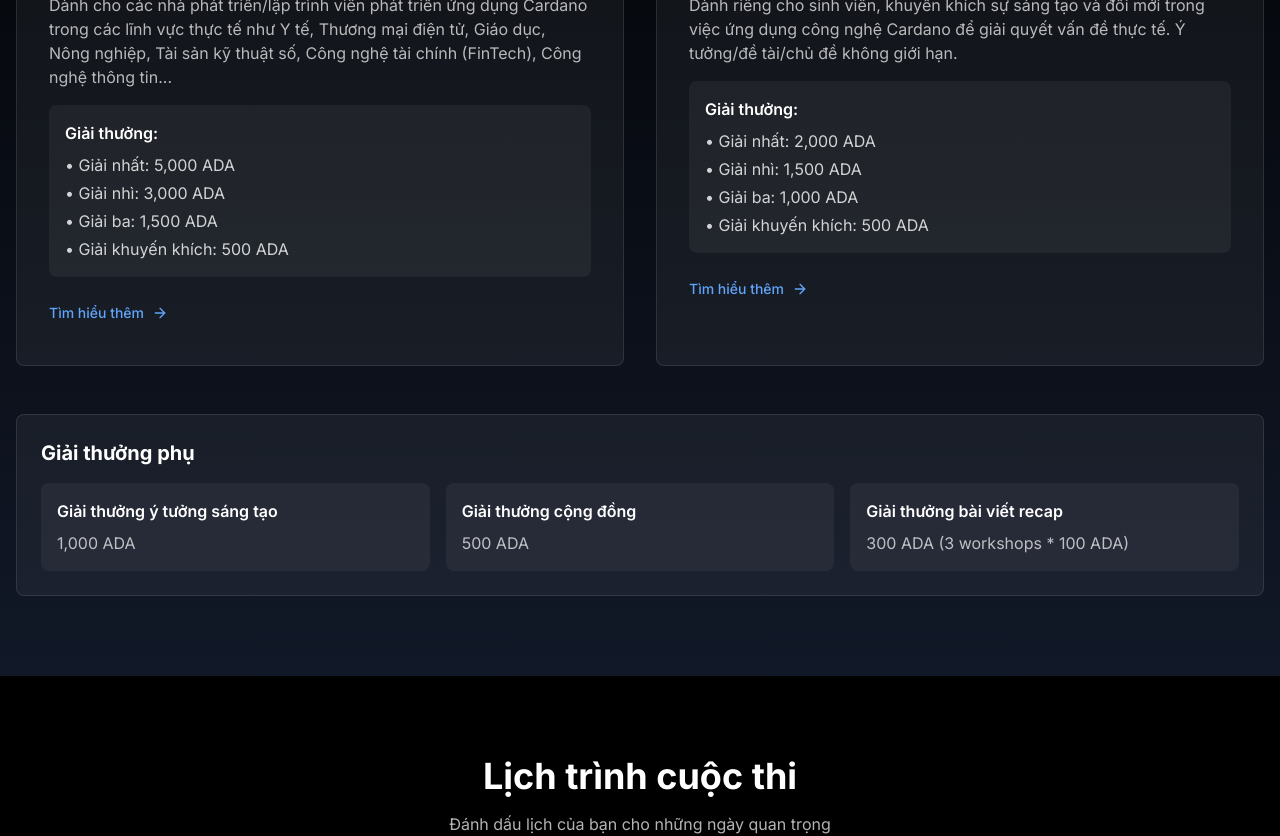
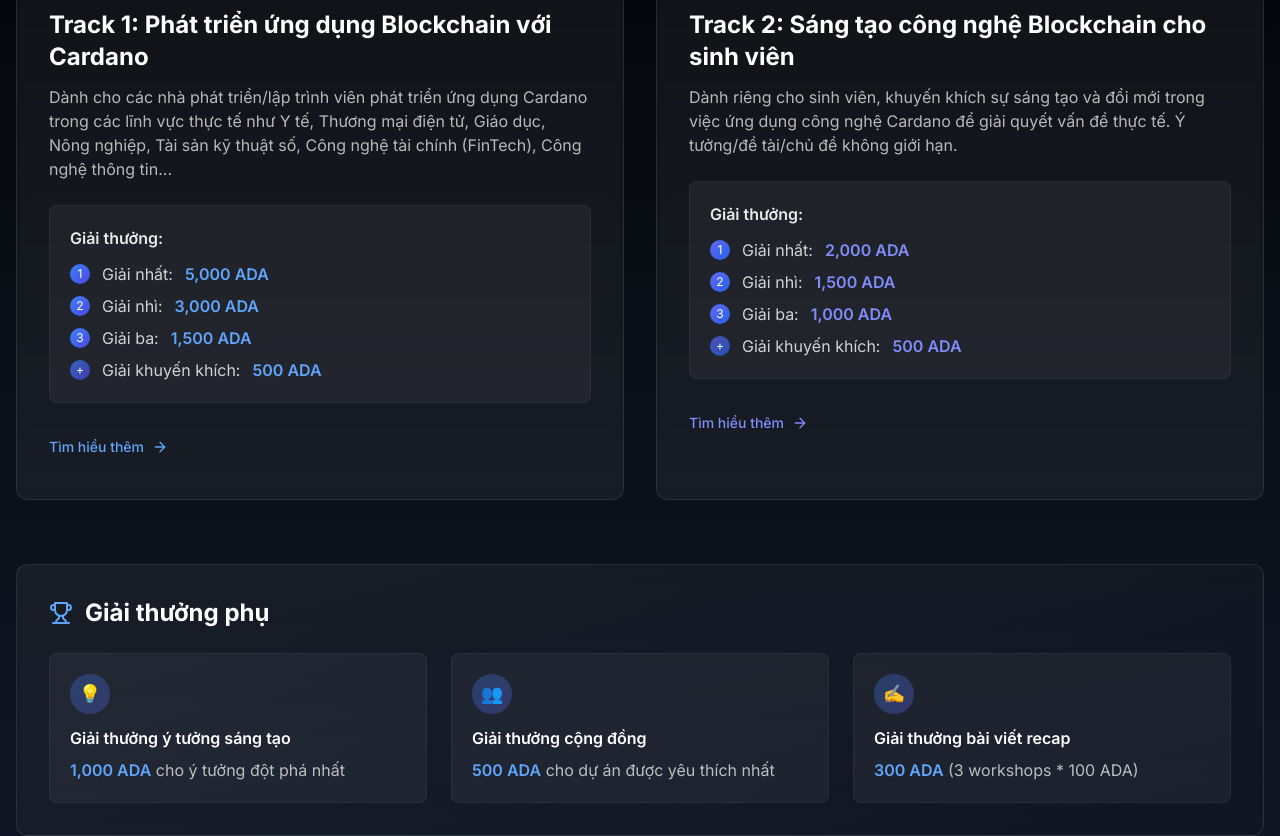
Before and after one commit to ptanh05/web_hackathon, a Next.js app: page / in a window 1280 px wide. Shown: the part 1140-1976 px from the top of the page. Built offline with nearby package versions, Linux system fonts and the light colour scheme.

Commit message:
animation with long dz

```diff
--- a/app/page.tsx
+++ b/app/page.tsx
@@ -100,104 +100,170 @@ export default function Home() {
       <section className="bg-black py-16 relative z-10">
   <div className="container mx-auto px-4">
     <div className="grid grid-cols-1 md:grid-cols-3 gap-8">
-            <div className="bg-white/5 p-6 rounded-lg border border-white/10 backdrop-blur-sm">
-              <div className="w-12 h-12 bg-gradient-to-br from-blue-500 to-indigo-500 rounded-full flex items-center justify-center mb-4">
+      {/* Card 1 */}
+      <div className="bg-white/5 p-6 rounded-lg border border-white/10 backdrop-blur-sm transition-all duration-300 hover:bg-white/10 hover:border-blue-500/50 hover:shadow-[0_0_25px_rgba(59,130,246,0.2)] hover:transform hover:-translate-y-1 group">
+        <div className="w-12 h-12 bg-gradient-to-br from-blue-500 to-indigo-500 rounded-full flex items-center justify-center mb-4 transition-all duration-300 group-hover:scale-110 group-hover:shadow-lg">
           <Calendar className="w-6 h-6 text-white" />
         </div>
-              <h3 className="text-xl font-bold mb-2">Thời gian</h3>
-              <p className="text-white/70">Từ 15/03 đến 31/05/2025, với Hackday diễn ra vào 24-25/05/2025.</p>
+        <h3 className="text-xl font-bold mb-2 transition-colors duration-300 group-hover:text-blue-400">Thời gian</h3>
+        <p className="text-white/70 transition-colors duration-300 group-hover:text-white">Từ 15/03 đến 31/05/2025, với Hackday diễn ra vào 24-25/05/2025.</p>
       </div>
 
-            <div className="bg-white/5 p-6 rounded-lg border border-white/10 backdrop-blur-sm">
-              <div className="w-12 h-12 bg-gradient-to-br from-blue-500 to-indigo-500 rounded-full flex items-center justify-center mb-4">
+      {/* Card 2 */}
+      <div className="bg-white/5 p-6 rounded-lg border border-white/10 backdrop-blur-sm transition-all duration-300 hover:bg-white/10 hover:border-blue-500/50 hover:shadow-[0_0_25px_rgba(59,130,246,0.2)] hover:transform hover:-translate-y-1 group">
+        <div className="w-12 h-12 bg-gradient-to-br from-blue-500 to-indigo-500 rounded-full flex items-center justify-center mb-4 transition-all duration-300 group-hover:scale-110 group-hover:shadow-lg">
           <Globe className="w-6 h-6 text-white" />
         </div>
-              <h3 className="text-xl font-bold mb-2">Đối tượng</h3>
-              <p className="text-white/70">
+        <h3 className="text-xl font-bold mb-2 transition-colors duration-300 group-hover:text-blue-400">Đối tượng</h3>
+        <p className="text-white/70 transition-colors duration-300 group-hover:text-white">
           Nhà phát triển, lập trình viên, startup và sinh viên quan tâm đến công nghệ Cardano Blockchain.
         </p>
       </div>
 
-            <div className="bg-white/5 p-6 rounded-lg border border-white/10 backdrop-blur-sm">
-              <div className="w-12 h-12 bg-gradient-to-br from-blue-500 to-indigo-500 rounded-full flex items-center justify-center mb-4">
+      {/* Card 3 */}
+      <div className="bg-white/5 p-6 rounded-lg border border-white/10 backdrop-blur-sm transition-all duration-300 hover:bg-white/10 hover:border-blue-500/50 hover:shadow-[0_0_25px_rgba(59,130,246,0.2)] hover:transform hover:-translate-y-1 group">
+        <div className="w-12 h-12 bg-gradient-to-br from-blue-500 to-indigo-500 rounded-full flex items-center justify-center mb-4 transition-all duration-300 group-hover:scale-110 group-hover:shadow-lg">
           <Trophy className="w-6 h-6 text-white" />
         </div>
-              <h3 className="text-xl font-bold mb-2">Giải thưởng</h3>
-              <p className="text-white/70">Tổng giá trị giải thưởng lên đến 18,000 ADA cho các dự án xuất sắc nhất.</p>
+        <h3 className="text-xl font-bold mb-2 transition-colors duration-300 group-hover:text-blue-400">Giải thưởng</h3>
+        <p className="text-white/70 transition-colors duration-300 group-hover:text-white">Tổng giá trị giải thưởng lên đến 18,000 ADA cho các dự án xuất sắc nhất.</p>
       </div>
     </div>
   </div>
 </section>
 
       {/* Tracks Section */}
-      <section id="tracks" className="py-20 bg-gradient-to-b from-black to-gray-900">
-        <div className="container mx-auto px-4">
+<section id="tracks" className="py-20 bg-gradient-to-b from-black to-gray-900 relative">
+  {/* Background grid pattern for depth */}
+  <div className="absolute inset-0 bg-grid-white/[0.03] bg-[length:30px_30px] pointer-events-none" />
+
+  <div className="container mx-auto px-4 relative z-10">
     <div className="text-center mb-16">
-            <h2 className="text-3xl md:text-4xl font-bold mb-4">Các Track Thi Đấu</h2>
+      <span className="inline-block px-4 py-1.5 rounded-full bg-blue-500/10 text-blue-400 text-sm font-medium mb-4">Cuộc Thi</span>
+      <h2 className="text-3xl md:text-5xl font-bold mb-4 bg-clip-text text-transparent bg-gradient-to-r from-white to-blue-200">Các Track Thi Đấu</h2>
       <p className="text-white/70 max-w-2xl mx-auto">
         Chọn một trong hai track để thể hiện kỹ năng và sáng tạo của bạn
       </p>
     </div>
 
     <div className="grid grid-cols-1 md:grid-cols-2 gap-8">
-            <div className="bg-white/5 p-8 rounded-lg border border-white/10 hover:border-blue-500/50 transition-all hover:bg-white/10">
-              <div className="text-4xl mb-4">🔗</div>
-              <h3 className="text-2xl font-bold mb-2">Track 1: Phát triển ứng dụng Blockchain với Cardano</h3>
-              <p className="text-white/70 mb-4">
+      {/* Track 1 */}
+      <div className="bg-white/5 p-8 rounded-xl border border-white/10 backdrop-blur-sm transition-all duration-300
+          hover:border-blue-500/50 hover:bg-gradient-to-br hover:from-blue-900/20 hover:to-indigo-900/20
+          hover:shadow-[0_0_30px_rgba(59,130,246,0.2)] hover:transform hover:-translate-y-1 group">
+        <div className="text-4xl mb-6 transition-transform group-hover:scale-110
+            bg-gradient-to-br from-blue-500/20 to-indigo-500/20 w-16 h-16 rounded-lg flex items-center justify-center">
+          🔗
+        </div>
+        <h3 className="text-2xl font-bold mb-3 transition-colors duration-300 group-hover:text-blue-400">
+          Track 1: Phát triển ứng dụng Blockchain với Cardano
+        </h3>
+        <p className="text-white/70 mb-6 transition-colors duration-300 group-hover:text-white/90">
           Dành cho các nhà phát triển/lập trình viên phát triển ứng dụng Cardano trong các lĩnh vực thực tế như Y
           tế, Thương mại điện tử, Giáo dục, Nông nghiệp, Tài sản kỹ thuật số, Công nghệ tài chính (FinTech), Công
           nghệ thông tin...
         </p>
-              <div className="bg-white/5 p-4 rounded-lg mb-4">
-                <h4 className="font-semibold mb-2">Giải thưởng:</h4>
-                <ul className="space-y-1 text-white/80">
-                  <li>• Giải nhất: 5,000 ADA</li>
-                  <li>• Giải nhì: 3,000 ADA</li>
-                  <li>• Giải ba: 1,500 ADA</li>
-                  <li>• Giải khuyến khích: 500 ADA</li>
+        <div className="bg-white/5 p-5 rounded-lg mb-6 border border-white/5 transition-all duration-300 group-hover:border-blue-500/30 group-hover:bg-white/10">
+          <h4 className="font-semibold mb-3 text-white/90 group-hover:text-blue-300">Giải thưởng:</h4>
+          <ul className="space-y-2">
+            <li className="flex items-center gap-3 text-white/80 group-hover:text-white">
+              <span className="w-5 h-5 rounded-full bg-gradient-to-br from-blue-500 to-indigo-600 flex items-center justify-center text-xs text-white">1</span>
+              Giải nhất: <span className="font-semibold text-blue-400">5,000 ADA</span>
+            </li>
+            <li className="flex items-center gap-3 text-white/80 group-hover:text-white">
+              <span className="w-5 h-5 rounded-full bg-gradient-to-br from-blue-500 to-indigo-600 flex items-center justify-center text-xs text-white">2</span>
+              Giải nhì: <span className="font-semibold text-blue-400">3,000 ADA</span>
+            </li>
+            <li className="flex items-center gap-3 text-white/80 group-hover:text-white">
+              <span className="w-5 h-5 rounded-full bg-gradient-to-br from-blue-500 to-indigo-600 flex items-center justify-center text-xs text-white">3</span>
+              Giải ba: <span className="font-semibold text-blue-400">1,500 ADA</span>
+            </li>
+            <li className="flex items-center gap-3 text-white/80 group-hover:text-white">
+              <span className="w-5 h-5 rounded-full bg-gradient-to-br from-blue-500/70 to-indigo-600/70 flex items-center justify-center text-xs text-white">+</span>
+              Giải khuyến khích: <span className="font-semibold text-blue-400">500 ADA</span>
+            </li>
           </ul>
         </div>
-              <Button variant="link" className="text-blue-400 p-0 flex items-center gap-2">
-                Tìm hiểu thêm <ArrowRight className="w-4 h-4" />
+        <Button variant="link" className="text-blue-400 p-0 flex items-center gap-2 transition-all duration-300 group-hover:text-blue-300 group-hover:translate-x-1">
+          Tìm hiểu thêm <ArrowRight className="w-4 h-4 transition-transform group-hover:translate-x-1" />
         </Button>
       </div>
 
-            <div className="bg-white/5 p-8 rounded-lg border border-white/10 hover:border-blue-500/50 transition-all hover:bg-white/10">
-              <div className="text-4xl mb-4">🎓</div>
-              <h3 className="text-2xl font-bold mb-2">Track 2: Sáng tạo công nghệ Blockchain cho sinh viên</h3>
-              <p className="text-white/70 mb-4">
+      {/* Track 2 */}
+      <div className="bg-white/5 p-8 rounded-xl border border-white/10 backdrop-blur-sm transition-all duration-300
+          hover:border-indigo-500/50 hover:bg-gradient-to-br hover:from-indigo-900/20 hover:to-blue-900/20
+          hover:shadow-[0_0_30px_rgba(99,102,241,0.2)] hover:transform hover:-translate-y-1 group">
+        <div className="text-4xl mb-6 transition-transform group-hover:scale-110
+            bg-gradient-to-br from-indigo-500/20 to-blue-500/20 w-16 h-16 rounded-lg flex items-center justify-center">
+          🎓
+        </div>
+        <h3 className="text-2xl font-bold mb-3 transition-colors duration-300 group-hover:text-indigo-400">
+          Track 2: Sáng tạo công nghệ Blockchain cho sinh viên
+        </h3>
+        <p className="text-white/70 mb-6 transition-colors duration-300 group-hover:text-white/90">
           Dành riêng cho sinh viên, khuyến khích sự sáng tạo và đổi mới trong việc ứng dụng công nghệ Cardano để
           giải quyết vấn đề thực tế. Ý tưởng/đề tài/chủ đề không giới hạn.
         </p>
-              <div className="bg-white/5 p-4 rounded-lg mb-4">
-                <h4 className="font-semibold mb-2">Giải thưởng:</h4>
-                <ul className="space-y-1 text-white/80">
-                  <li>• Giải nhất: 2,000 ADA</li>
-                  <li>• Giải nhì: 1,500 ADA</li>
-                  <li>• Giải ba: 1,000 ADA</li>
-                  <li>• Giải khuyến khích: 500 ADA</li>
+        <div className="bg-white/5 p-5 rounded-lg mb-6 border border-white/5 transition-all duration-300 group-hover:border-indigo-500/30 group-hover:bg-white/10">
+          <h4 className="font-semibold mb-3 text-white/90 group-hover:text-indigo-300">Giải thưởng:</h4>
+          <ul className="space-y-2">
+            <li className="flex items-center gap-3 text-white/80 group-hover:text-white">
+              <span className="w-5 h-5 rounded-full bg-gradient-to-br from-indigo-500 to-blue-600 flex items-center justify-center text-xs text-white">1</span>
+              Giải nhất: <span className="font-semibold text-indigo-400">2,000 ADA</span>
+            </li>
+            <li className="flex items-center gap-3 text-white/80 group-hover:text-white">
+              <span className="w-5 h-5 rounded-full bg-gradient-to-br from-indigo-500 to-blue-600 flex items-center justify-center text-xs text-white">2</span>
+              Giải nhì: <span className="font-semibold text-indigo-400">1,500 ADA</span>
+            </li>
+            <li className="flex items-center gap-3 text-white/80 group-hover:text-white">
+              <span className="w-5 h-5 rounded-full bg-gradient-to-br from-indigo-500 to-blue-600 flex items-center justify-center text-xs text-white">3</span>
+              Giải ba: <span className="font-semibold text-indigo-400">1,000 ADA</span>
+            </li>
+            <li className="flex items-center gap-3 text-white/80 group-hover:text-white">
+              <span className="w-5 h-5 rounded-full bg-gradient-to-br from-indigo-500/70 to-blue-600/70 flex items-center justify-center text-xs text-white">+</span>
+              Giải khuyến khích: <span className="font-semibold text-indigo-400">500 ADA</span>
+            </li>
           </ul>
         </div>
-              <Button variant="link" className="text-blue-400 p-0 flex items-center gap-2">
-                Tìm hiểu thêm <ArrowRight className="w-4 h-4" />
+        <Button variant="link" className="text-indigo-400 p-0 flex items-center gap-2 transition-all duration-300 group-hover:text-indigo-300 group-hover:translate-x-1">
+          Tìm hiểu thêm <ArrowRight className="w-4 h-4 transition-transform group-hover:translate-x-1" />
         </Button>
       </div>
     </div>
 
-          <div className="mt-12 bg-white/5 p-6 rounded-lg border border-white/10">
-            <h3 className="text-xl font-bold mb-4">Giải thưởng phụ</h3>
-            <div className="grid grid-cols-1 md:grid-cols-3 gap-4">
-              <div className="p-4 bg-white/5 rounded-lg">
-                <h4 className="font-semibold mb-2">Giải thưởng ý tưởng sáng tạo</h4>
-                <p className="text-white/70">1,000 ADA</p>
+    {/* Bonus Prizes */}
+    <div className="mt-16 bg-gradient-to-br from-white/5 to-transparent p-8 rounded-xl border border-white/10 transition-all duration-300 hover:border-blue-500/20 hover:shadow-[0_0_30px_rgba(59,130,246,0.1)]">
+      <h3 className="text-2xl font-bold mb-6 flex items-center">
+        <Trophy className="w-6 h-6 mr-3 text-blue-400" />
+        Giải thưởng phụ
+      </h3>
+      <div className="grid grid-cols-1 md:grid-cols-3 gap-6">
+        <div className="p-5 bg-white/5 rounded-lg border border-white/5 transition-all duration-300 hover:bg-white/10 hover:border-blue-500/30 hover:transform hover:-translate-y-1 group">
+          <div className="w-10 h-10 rounded-full bg-gradient-to-br from-blue-500/30 to-indigo-500/30 flex items-center justify-center mb-3">
+            <span className="text-lg">💡</span>
           </div>
-              <div className="p-4 bg-white/5 rounded-lg">
-                <h4 className="font-semibold mb-2">Giải thưởng cộng đồng</h4>
-                <p className="text-white/70">500 ADA</p>
+          <h4 className="font-semibold mb-2 group-hover:text-blue-400 transition-colors">Giải thưởng ý tưởng sáng tạo</h4>
+          <p className="text-white/70 group-hover:text-white transition-colors">
+            <span className="text-blue-400 font-semibold">1,000 ADA</span> cho ý tưởng đột phá nhất
+          </p>
         </div>
-              <div className="p-4 bg-white/5 rounded-lg">
-                <h4 className="font-semibold mb-2">Giải thưởng bài viết recap</h4>
-                <p className="text-white/70">300 ADA (3 workshops * 100 ADA)</p>
+        <div className="p-5 bg-white/5 rounded-lg border border-white/5 transition-all duration-300 hover:bg-white/10 hover:border-blue-500/30 hover:transform hover:-translate-y-1 group">
+          <div className="w-10 h-10 rounded-full bg-gradient-to-br from-blue-500/30 to-indigo-500/30 flex items-center justify-center mb-3">
+            <span className="text-lg">👥</span>
+          </div>
+          <h4 className="font-semibold mb-2 group-hover:text-blue-400 transition-colors">Giải thưởng cộng đồng</h4>
+          <p className="text-white/70 group-hover:text-white transition-colors">
+            <span className="text-blue-400 font-semibold">500 ADA</span> cho dự án được yêu thích nhất
+          </p>
+        </div>
+        <div className="p-5 bg-white/5 rounded-lg border border-white/5 transition-all duration-300 hover:bg-white/10 hover:border-blue-500/30 hover:transform hover:-translate-y-1 group">
+          <div className="w-10 h-10 rounded-full bg-gradient-to-br from-blue-500/30 to-indigo-500/30 flex items-center justify-center mb-3">
+            <span className="text-lg">✍️</span>
+          </div>
+          <h4 className="font-semibold mb-2 group-hover:text-blue-400 transition-colors">Giải thưởng bài viết recap</h4>
+          <p className="text-white/70 group-hover:text-white transition-colors">
+            <span className="text-blue-400 font-semibold">300 ADA</span> (3 workshops * 100 ADA)
+          </p>
         </div>
       </div>
     </div>
```
Lines whose indentation alone changed are shown as unchanged.
